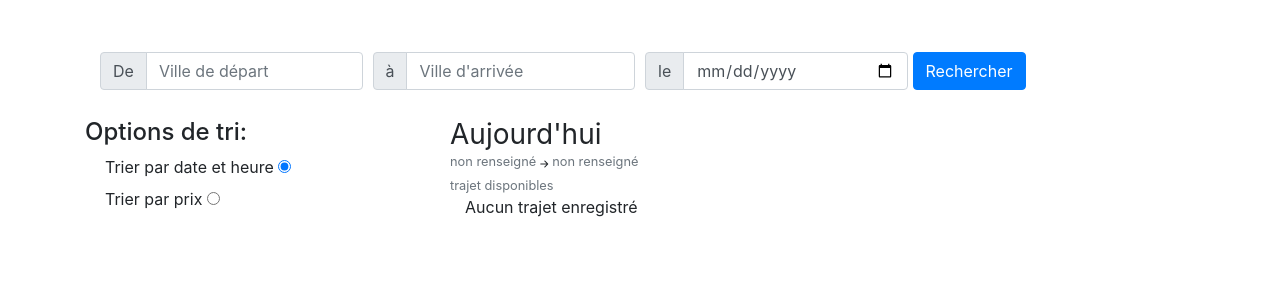
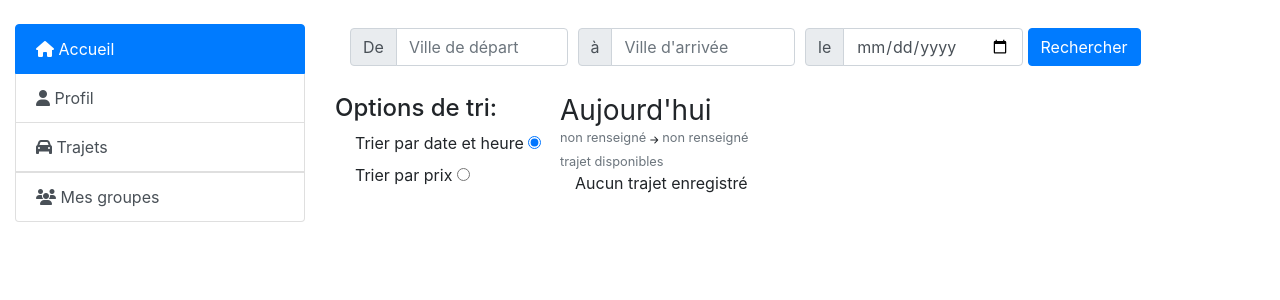
Before and after one commit to LudovicTagnon/adopteunautomate, a Symfony app: template templates/trajets/search.html.twig in a window 1280 px wide. Shown: the part 80-380 px from the top of the page. Run offline with Twig, Linux system fonts and the light colour scheme; the template is opened without the code that fills it, so the values that code supplies are empty; some libraries are stand-ins or nearby versions.

Commit message:
Ajout du volets de navigation dans la page de recherche de trajets

```diff
--- a/templates/trajets/search.html.twig
+++ b/templates/trajets/search.html.twig
@@ -12,8 +12,14 @@
     </style>
 
     <!-- contenu de la page -->
-    <div class = "container">
-        <br/>
+    <div class = "container-fluid">
+        <div class="row justify-content-center">
+            </hr>
+            <div class="col-md-3"> <!-- Volets de navigation -->
+                {% include 'partials/_sidebar.html.twig' %}
+            </div>
+
+            <div class="col-md-9">
                 <!-- Formulaire de recherche -->
                 <div class="container justify-content-center">
                     <form method="get" action="{{path('app_trajets_search')}}">
@@ -51,13 +57,10 @@
                             </div>
                         </div>
                     </form>
-        </div>
-
                      <!-- Page de résultats -->
-        <div class="container">
                      <br>
                     <div class="row">
-                <div class="col-4">
+                        <div class="col-3">
                             <!-- Panneau de filtre -->
                             <div class="filter-panel">
                                 <h4>Options de tri:</h4>
@@ -189,6 +192,13 @@
                         </div>
                     </div>
                 </div>
+
+                <!-- Page de résultats -->
+                <div class="container-fluid">
+
+                </div>
+            </div>
+        </div>
     </div>
 
     <!-- Système de tri -->
```
Lines whose indentation alone changed are shown as unchanged.
